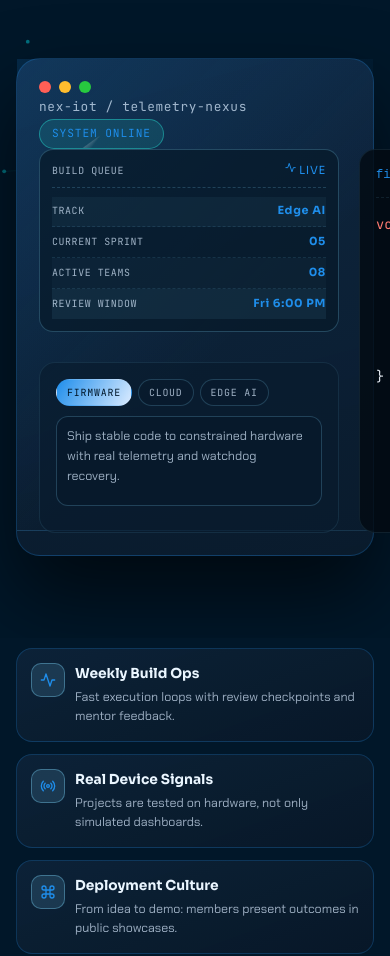
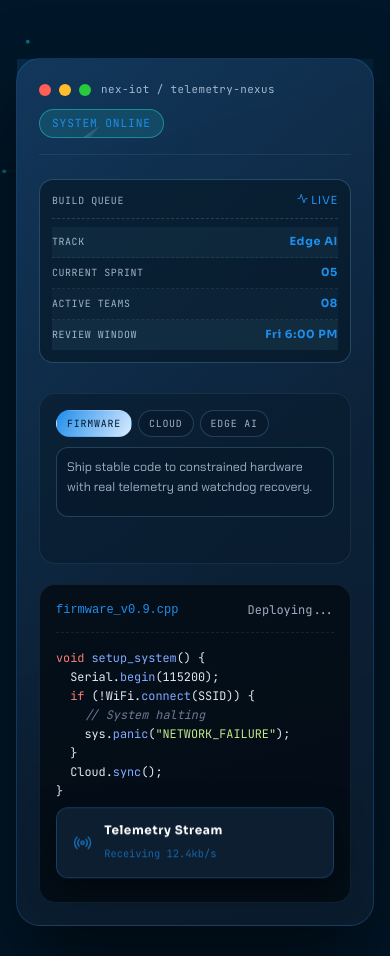
Before and after one commit to Jeevan192/nexiot_frontend, a React (Vite) app: page / in a window 390 px wide. Shown: the part 563-1519 px from the top of the page. Built offline with nearby package versions, Linux system fonts and the light colour scheme; no server answers.

Commit message:
Backend Fix Add

```diff
--- a/src/Pages/Events/Events.jsx
+++ b/src/Pages/Events/Events.jsx
@@ -6,41 +6,41 @@ import { CLUB_CONFIG } from '../../config/clubConfig.js'
 import './Events.css'
 
 const CATEGORIES = ['All', 'Workshop', 'Conference', 'Fest', 'Talk', 'Project Sprint']
-const STATUSES = ['All', 'open', 'upcoming', 'completed', 'closed']
+const STATUSES = ['All', 'open', 'upcoming', 'ongoing', 'completed', 'closed']
 
 export default function Events() {
-  const [events, setEvents] = useState(() => {
-    try {
-      const cached = localStorage.getItem('nexiot_events_cache')
-      const parsed = cached ? JSON.parse(cached) : null
-      return Array.isArray(parsed) ? parsed : []
-    } catch {
-      return []
-    }
-  })
-  const [loading, setLoading] = useState(() => {
-    try {
-      const cached = localStorage.getItem('nexiot_events_cache')
-      const parsed = cached ? JSON.parse(cached) : null
-      return !Array.isArray(parsed)
-    } catch {
-      return true
-    }
-  })
+  const [events, setEvents] = useState([])
+  const [loading, setLoading] = useState(true)
+  const [loadError, setLoadError] = useState('')
   const [activeCategory, setActiveCategory] = useState('All')
   const [activeStatus, setActiveStatus] = useState('All')
 
   useEffect(() => {
-    getEvents()
-      .then(res => {
+    let active = true
+
+    const fetchEvents = async (attempt = 1) => {
+      try {
+        const res = await getEvents()
         const freshEvents = Array.isArray(res?.data) ? res.data : []
+        if (!active) return
         setEvents(freshEvents)
-        localStorage.setItem('nexiot_events_cache', JSON.stringify(freshEvents))
-      })
-      .catch((err) => {
+        setLoadError('')
+      } catch (err) {
+        if (!active) return
+        if (attempt < 2) {
+          fetchEvents(attempt + 1)
+          return
+        }
         console.error('Events fetch failed:', err)
-      })
-      .finally(() => setLoading(false))
+        setLoadError('Unable to fetch latest events from database. Please try again in a moment.')
+        setEvents([])
+      } finally {
+        if (active) setLoading(false)
+      }
+    }
+
+    fetchEvents()
+    return () => { active = false }
   }, [])
 
   const filtered = (events || []).filter(e => {
@@ -93,6 +93,11 @@ export default function Events() {
           <div style={{ textAlign: 'center', padding: '80px 0', color: 'var(--text-secondary)' }}>
             <div style={{ animation: 'rotate 1s linear infinite', display: 'inline-block' }}><FiLoader size={28} /></div>
             <p style={{ marginTop: 12, fontFamily: 'var(--font-mono)', fontSize: '0.8rem', letterSpacing: '0.1em' }}>Loading events...</p>
+          </div>
+        ) : loadError ? (
+          <div className="events-empty">
+            <FiCalendar size={40} />
+            <p>{loadError}</p>
           </div>
         ) : (
           <div className="events-grid motion-fade-up motion-delay-3">
--- a/src/Pages/Home/Home.css
+++ b/src/Pages/Home/Home.css
@@ -134,9 +134,14 @@
   position: absolute;
   inset: 0;
   pointer-events: none;
-    background: linear-gradient(135deg, rgba(31, 142, 235, 0.15), transparent 60%);
+  background: linear-gradient(135deg, rgba(31, 142, 235, 0.15), transparent 60%);
+}
+
+.dashboard-header {
+  display: flex;
   align-items: center;
   justify-content: space-between;
+  gap: 10px;
   margin-bottom: 24px;
   padding-bottom: 16px;
   border-bottom: 1px solid rgba(126, 215, 255, 0.1);
@@ -218,8 +223,10 @@
 .code-content {
   font-family: var(--font-mono);
   font-size: 0.85rem;
-  line-height: +1.6;
+  line-height: 1.6;
   color: #e2e8f0;
+  overflow-x: auto;
+  white-space: pre;
 }
 .code-keyword { color: #ff7b72; }
 .code-func { color: #82aaff; }
@@ -1423,6 +1430,28 @@
   .resource-grid {
     grid-template-columns: 1fr;
   }
+
+  .dashboard-header {
+    flex-wrap: wrap;
+  }
+
+  .dashboard-title {
+    transform: none;
+    flex: 1 1 220px;
+    min-width: 0;
+    overflow-wrap: anywhere;
+  }
+
+  .dashboard-bento {
+    grid-template-columns: 1fr;
+  }
+
+  .floating-widget {
+    position: static;
+    margin-top: 14px;
+    width: 100%;
+    justify-content: flex-start;
+  }
 }
 
 @media (max-width: 680px) {
@@ -1466,4 +1495,27 @@
   .cta-box {
     padding: 58px 20px;
   }
+
+  .hero-super-dashboard {
+    padding: 16px;
+    border-radius: 18px;
+  }
+
+  .dashboard-title {
+    font-size: 0.68rem;
+    letter-spacing: 0.04em;
+  }
+
+  .code-header {
+    flex-wrap: wrap;
+    gap: 6px;
+  }
+
+  .code-content {
+    font-size: 0.74rem;
+  }
+
+  .pulse-badge {
+    white-space: nowrap;
+  }
 }
--- a/src/Pages/Register/Register.jsx
+++ b/src/Pages/Register/Register.jsx
@@ -1,8 +1,8 @@
-import React, { useState, useRef, useEffect } from 'react'
-import { useNavigate, useLocation } from 'react-router-dom'
+import React, { useState, useRef } from 'react'
+import { useNavigate } from 'react-router-dom'
 import { FiCheckCircle, FiArrowRight, FiX } from 'react-icons/fi'
 import toast from 'react-hot-toast'
-import { submitRegistration, getEvents } from '../../services/eventService.js'
+import { submitRegistration } from '../../services/eventService.js'
 import { CLUB_CONFIG } from '../../config/clubConfig.js'
 import './Register.css'
 
@@ -32,9 +32,6 @@ function validate(form) {
 
 export default function Register() {
   const navigate = useNavigate()
-  const { state } = useLocation()
-  const [selectedEventId, setSelectedEventId] = useState(state?.eventId || '')
-  const [selectedEventName, setSelectedEventName] = useState(state?.eventName || '')
 
   const [form, setForm] = useState({
     fullName: '', rollNumber: '', branch: '', year: '',
@@ -46,22 +43,6 @@ export default function Register() {
   const [submitting, setSubmitting] = useState(false)
 
   const skillInputRef = useRef()
-
-  useEffect(() => {
-    if (selectedEventId) return
-
-    getEvents()
-      .then((res) => {
-        const events = Array.isArray(res?.data) ? res.data : []
-        if (events.length > 0) {
-          setSelectedEventId(events[0].id)
-          setSelectedEventName(events[0].title || 'Selected Event')
-        }
-      })
-      .catch(() => {
-        // Backend has fallback logic; no-op here.
-      })
-  }, [selectedEventId])
 
   const set = (field) => (e) => setForm(f => ({ ...f, [field]: e.target.value }))
 
@@ -84,11 +65,10 @@ export default function Register() {
     }
     const errs = validate(form)
     if (Object.keys(errs).length) { setErrors(errs); toast.error('Please fix the errors.'); return }
-    if (!selectedEventId) { toast.error('No active event is available for registration right now.'); return }
     setErrors({})
     setSubmitting(true)
     try {
-      const payload = { ...form, skills, eventId: selectedEventId }
+      const payload = { ...form, skills }
       const res = await submitRegistration(payload)
       const successPayload = { regId: res.data?.id, name: form.fullName, email: form.email }
       sessionStorage.setItem('nextiot_last_registration', JSON.stringify(successPayload))
@@ -248,7 +228,7 @@ export default function Register() {
                   'You submit this form',
                   'We review your application (48 hrs)',
                   'Email confirmation with QR code sent',
-                  'Attend orientation event',
+                  'Complete onboarding round',
                   'Access IoT lab & resources',
                 ].map((step, i) => (
                   <div className="info-step" key={i}>
@@ -270,16 +250,6 @@ export default function Register() {
                 ))}
               </div>
             </div>
-
-            {selectedEventName && (
-              <div className="register-info-card glass-card" style={{ borderColor: 'rgba(0,245,255,0.3)' }}>
-                <h4>Registering For</h4>
-                <div className="perk-item">
-                  <FiCheckCircle size={14} />
-                  <span style={{ color: 'var(--cyan)' }}>{selectedEventName}</span>
-                </div>
-              </div>
-            )}
           </div>
         </div>
       </div>
--- a/src/components/EventCard/EventCard.jsx
+++ b/src/components/EventCard/EventCard.jsx
@@ -13,11 +13,11 @@ const statusConfig = {
 export default function EventCard({ event, onRegister }) {
   const navigate = useNavigate()
   const status = statusConfig[event.status] || statusConfig.upcoming
-  const canRegister = CLUB_CONFIG.registrationsOpen && event.status !== 'closed' && event.status !== 'completed'
+  const canRegister = CLUB_CONFIG.registrationsOpen
 
   const handleRegister = () => {
     if (onRegister) onRegister(event)
-    else navigate('/register', { state: { eventId: event.id, eventName: event.title } })
+    else navigate('/register')
   }
 
   return (
@@ -64,11 +64,11 @@ export default function EventCard({ event, onRegister }) {
         <div className="event-card-footer">
           {canRegister ? (
             <button className="btn btn-primary" onClick={handleRegister} aria-label={`Register for ${event.title}`}>
-              Register Now <FiArrowRight />
+              Join Club <FiArrowRight />
             </button>
           ) : (
             <button className="btn btn-secondary" disabled>
-              {event.status === 'completed' ? 'Event Over' : 'Registrations Closed'}
+              Registrations Closed
             </button>
           )}
         </div>
--- a/src/services/eventService.js
+++ b/src/services/eventService.js
@@ -1,6 +1,16 @@
 import api from './api.js';
 
-export const getEvents = () => api.get('/api/events');
+export const getEvents = async () => {
+	try {
+		return await api.get('/api/events');
+	} catch (error) {
+		// Fallback to same-origin API in case custom base URL is unreachable.
+		const res = await fetch('/api/events');
+		if (!res.ok) throw error;
+		const data = await res.json();
+		return { data };
+	}
+};
 export const getEventById = (id) => api.get(`/api/events/${id}`);
 export const createEvent = (data) => api.post('/api/events', data);
 export const updateEvent = (id, data) => api.put(`/api/events/${id}`, data);
```
Also changed, not shown: 2 other files (tests, documents, lock files or other folders).
